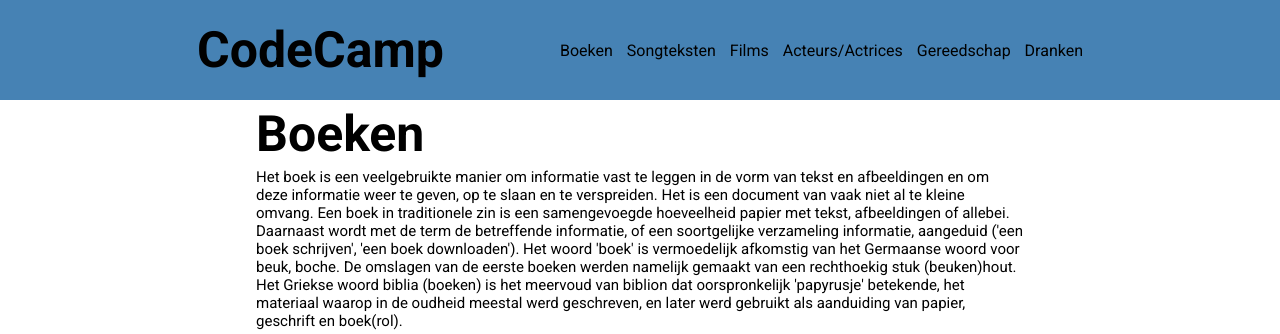
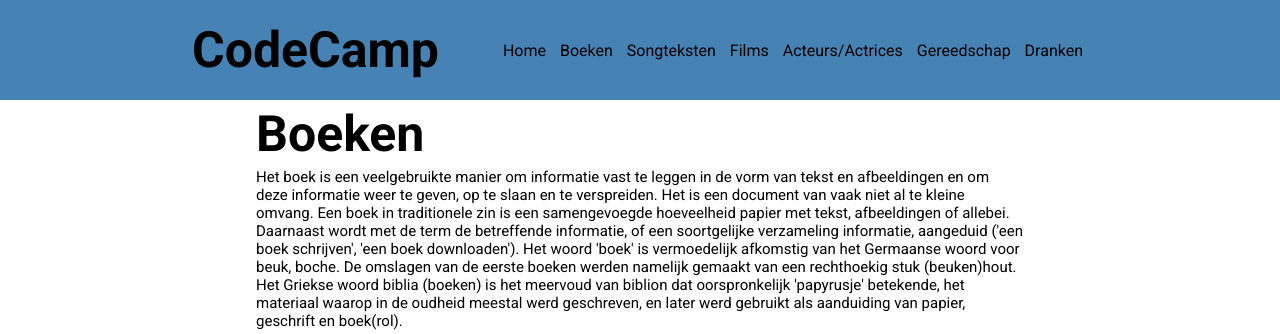
Before and after one commit to miitchel/C2-CodeCamp, a PHP site: page /C2-CodeCamp/boeken/index.php in a window 1280 px wide. Shown: the top 334 px of the page. Run offline with PHP 8.4, Linux system fonts and the light colour scheme.

Commit message:
home knop
Home knop toegevoegd aan de header en het project naam de link weggehaald

```diff
--- a/header.php
+++ b/header.php
@@ -1,9 +1,8 @@
 <div class="header-wrapper">
     <div class="header-center">
-        <a href="<?php echo $base_url; ?>/index.php">
             <h1>CodeCamp</h1>
-        </a>
         <nav>
+            <a href="<?php echo $base_url; ?>/index.php">Home</a>
             <a href="<?php echo $base_url; ?>/boeken/index.php">Boeken</a>
             <a href="<?php echo $base_url; ?>/songteksten/index.php">Songteksten</a>
             <a href="<?php echo $base_url; ?>/films/index.php">Films</a>
```
